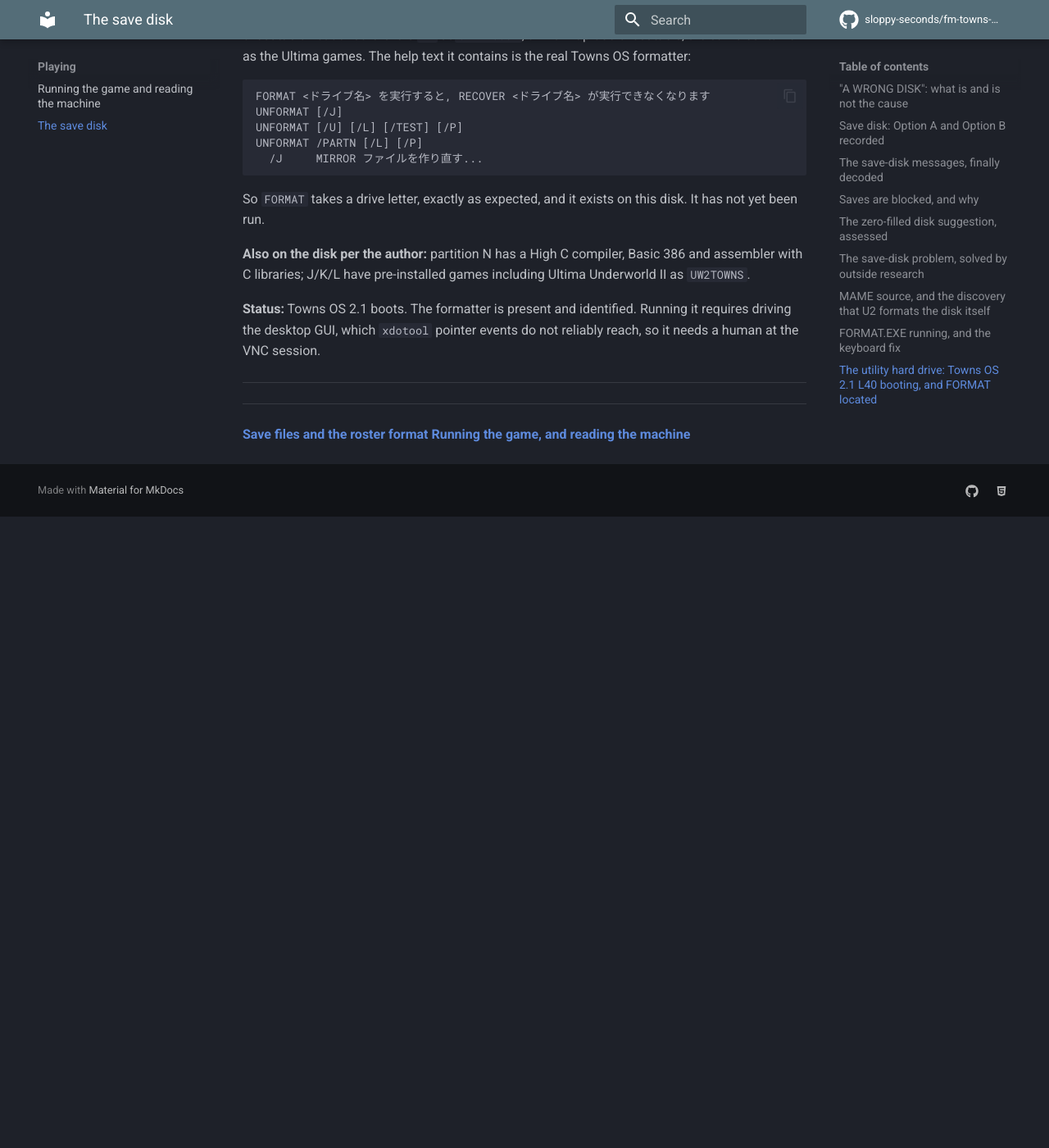
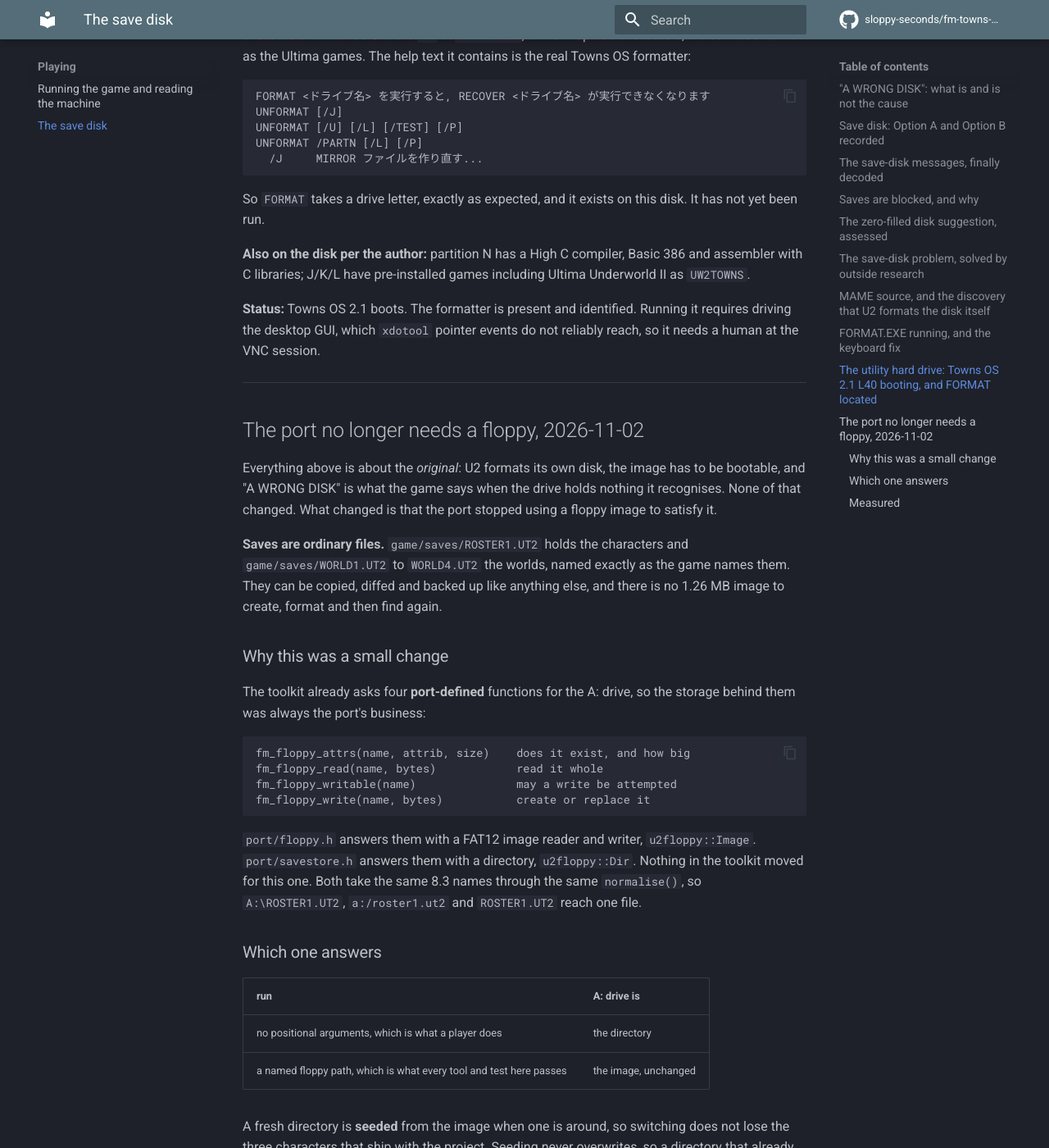
Before and after one commit to sloppy-seconds/fm-towns-ultima, an MkDocs documentation site: the page built from docs/save-disk.md, in a window 1280 px wide and 1400 px high, scrolled down 12003 px. Shown: the whole window at 82% size. Built offline with MkDocs 1.6.1 and Material for MkDocs 9.7.7, drawn with Linux system fonts in a browser that asks for light colours; comment, search, counter and statistics services are not loaded; before the commit the page ends 12633 px from its top, so only the background shows below that; some of the changed text lies outside the part shown.

Commit message:
docs: the disc and floppy behaviour, on the pages that own those subjects
Two reference sections, because these are the two things a player's setup depends on and neither
is visible from the build.

docs/disc-and-binaries.md gains "How the port reads the disc at run time, and why it is needed
only once": why a disc is required at all (the game opens its own assets by DOS path while it
runs), the three changes that make it optional after one run, the two caching layers and where
each is asked, the measured frame equality with and without the image, the PREGAP refusal and the
one-track cue the port writes instead, and the int 93h TOC crash that making the disc optional
exposed.

docs/save-disk.md gains "The port no longer needs a floppy". The page above it is about the
original's own disk handling and stays as it is. The new section records the four hooks the port
defines, the two implementations behind them, which one answers in which case, seeding, and the
measured write: ROSTER1.UT2 3701 to 3725 bytes and WORLD4.UT2 created.

tools/portcheck.js gains five assertions, because both behaviours are one line away from
silently reverting to "extract it yourself" and "own a floppy" and the tree would still compile.
57 checks now.

````diff
--- a/docs/disc-and-binaries.md
+++ b/docs/disc-and-binaries.md
@@ -147,6 +147,48 @@
 
 ---
 
+## How the port reads the disc at run time, and why it is needed only once
+
+The disc is not just something the port extracts files from before it starts. The game opens its own assets by DOS
+path while it runs (`Q:\GRAPH\MAP2_1.TIF`, `Q:\SOUND\MAP.EUP` and 35 more), so a machine with no disc mounted fails at
+its first asset open. That is why a port run needs a disc image at all.
+
+**What changed on 2026-11-02 is that it needs one only once.** Three things together:
+
+**The program and TBIOS come out of the image.** `ENCHANT.EXP` and `TBIOS.BIN` are files inside the ISO 9660 volume,
+and the toolkit already walks that volume, which this port has used since the kanji font was fixed to read
+`\UTFONT.FNT` from it. A player no longer needs `node tools/getfile.js` or `tbios.bin` on disk at all. The disc is
+opened lazily, only when one of the two is missing from the filesystem, so a tree that already has them pays nothing.
+
+**Everything read is kept.** Two layers, sharing one policy:
+
+| layer | what it covers | where it is asked |
+|---|---|---|
+| `on_disc_cached` | the program's own 37 asset opens | from `on_disc()` in the toolkit, the one place a guest path becomes a decision |
+| `disc_or_cache` | the port's own reads: `ENCHANT.EXP`, `TBIOS.BIN`, `\UTFONT.FNT` | in `port/main.cpp`, before the machine starts |
+
+The cache is `<media directory>/extracted/`, which is under `game/` and therefore gitignored. 24 files, 2.0 MB, for
+the early game. A later run with no image serves every one of them from there.
+
+**Measured, not assumed.** With the image present and then deleted, both runs produce a frame with the same sha256
+(`63ce2332f1c4b38330f401c0db45e614`), and both report `kanji font 188 glyphs`. The cache is behaviourally transparent,
+not merely close.
+
+### The cue the download ships is refused, on purpose
+
+An archive.org rip comes with a `.cue` that declares `PREGAP 00:02:00` on track 2. The reader refuses it rather than
+guess whether the rip already contains that gap, because accepting it would shift every later track by two seconds
+and read the wrong sectors silently. When the port finds a lone `.img` and no cue it writes a one-track cue beside the
+image, with a relative `FILE` line, which is the form the reader accepts. An absolute path there comes out doubled.
+
+### The crash that making the disc optional exposed
+
+`int 93h`'s table-of-contents case took `tracks().front()` and `.back()` without checking the list was non-empty, and
+an unopened disc leaves it empty. That is a host segfault, so the guest could not see an error and cope: it just died.
+It had always been there and nothing had reached it until a cache-only run went far enough into the game to ask for the
+TOC. It now answers `AH=2`, the error that the program's own CD probe already treats as "no CD" (measured at guest
+`0xe2440`-`0xe24d7`). Fixed in the toolkit, pin bumped.
+
 ---
 
 **[The colour palette](palette.md)** **[Assets and graphics](assets-and-graphics.md)**
--- a/docs/save-disk.md
+++ b/docs/save-disk.md
@@ -564,6 +564,53 @@
 
 ---
 
+## The port no longer needs a floppy, 2026-11-02
+
+Everything above is about the *original*: U2 formats its own disk, the image has to be bootable, and "A WRONG DISK"
+is what the game says when the drive holds nothing it recognises. None of that changed. What changed is that the port
+stopped using a floppy image to satisfy it.
+
+**Saves are ordinary files.** `game/saves/ROSTER1.UT2` holds the characters and `game/saves/WORLD1.UT2` to
+`WORLD4.UT2` the worlds, named exactly as the game names them. They can be copied, diffed and backed up like anything
+else, and there is no 1.26 MB image to create, format and then find again.
+
+### Why this was a small change
+
+The toolkit already asks four **port-defined** functions for the A: drive, so the storage behind them was always the
+port's business:
+
+```
+fm_floppy_attrs(name, attrib, size)    does it exist, and how big
+fm_floppy_read(name, bytes)            read it whole
+fm_floppy_writable(name)               may a write be attempted
+fm_floppy_write(name, bytes)           create or replace it
+```
+
+`port/floppy.h` answers them with a FAT12 image reader and writer, `u2floppy::Image`. `port/savestore.h` answers them
+with a directory, `u2floppy::Dir`. Nothing in the toolkit moved for this one. Both take the same 8.3 names through the
+same `normalise()`, so `A:\ROSTER1.UT2`, `a:/roster1.ut2` and `ROSTER1.UT2` reach one file.
+
+### Which one answers
+
+| run | A: drive is |
+|---|---|
+| no positional arguments, which is what a player does | the directory |
+| a named floppy path, which is what every tool and test here passes | the image, unchanged |
+
+A fresh directory is **seeded** from the image when one is around, so switching does not lose the three characters that
+ship with the project. Seeding never overwrites, so a directory that already has a character is left alone.
+
+### Measured
+
+**Reading:** with no positional arguments the title screen appears with no `WRONG DISK` error, so the start-up probe
+for `A:\ROSTER1.UT2` was satisfied through the directory.
+
+**Writing:** character creation driven over the control socket grew `ROSTER1.UT2` from **3701 to 3725 bytes** and
+created `WORLD4.UT2`. The write half is the same store as the read half, not a separate path.
+
+One cosmetic fix came with it: the `no floppy: A: will answer nothing` warning is suppressed when the directory store
+is answering, because it was reporting a failure that had not happened.
+
 ---
 
 **[Save files and the roster format](save-files.md)** **[Running the game, and reading the machine](playing-and-environment.md)**
````
Also changed, not shown: 1 other file.
